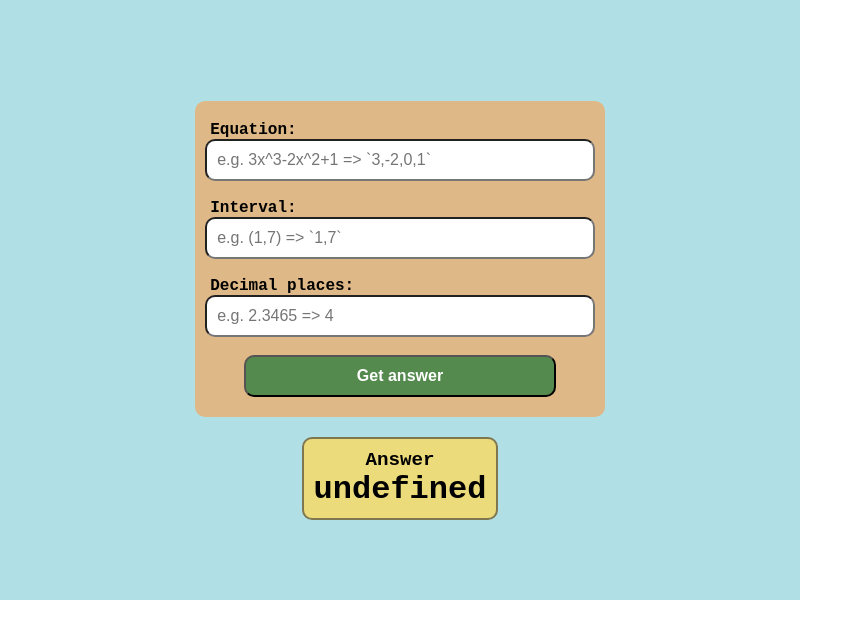
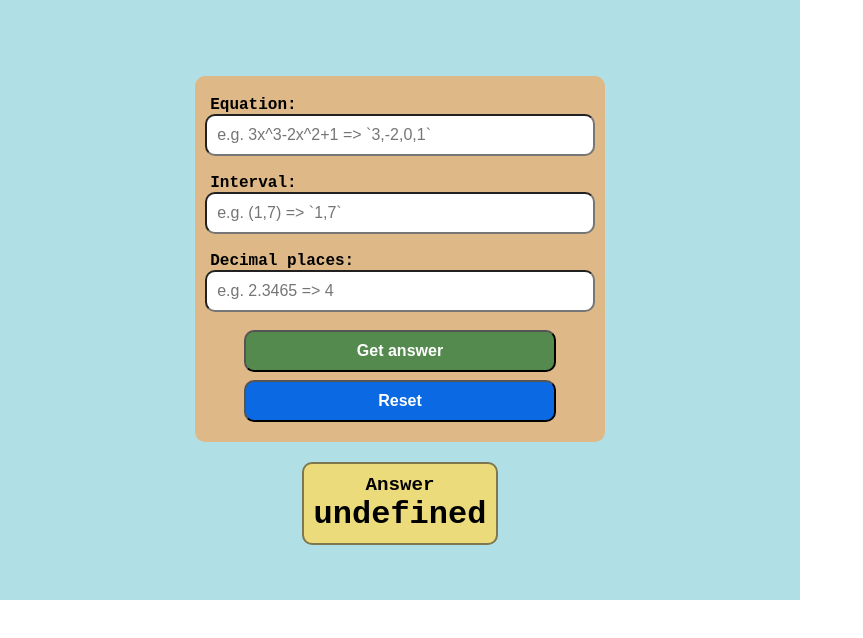
Before and after one commit to Mehdi-Abbas/bracketmethod, a plain HTML site: page index.html in a window 1280 px wide. Both pictures are taken after a click on the button "Get answer". Shown: the whole page, without its empty margins (0-863 px from the left). Drawn offline with Linux system fonts and the light colour scheme.

Commit message:
adds reset button

```diff
--- a/index.html
+++ b/index.html
@@ -47,12 +47,22 @@
             margin-left: 5px;
         }
 
-        .box #btn {
+        .box #btn{
             width: 80%;
             margin-left: 10%;
             background-color: rgb(85, 138, 78);
             color: white;
             font-weight: bold;
+
+
+        }
+        .box #btn-reset{
+            width: 80%;
+            margin-left: 10%;
+            background-color: rgb(11, 105, 228);
+            color: white;
+            font-weight: bold;
+            margin-top: 8px;
 
 
         }
@@ -96,7 +106,8 @@
                 <input id="interval" type="text" placeholder="e.g. (1,7) => `1,7`"><br><br>
                 <label for="interval">Decimal places: </label>
                 <input id="err" type="number" placeholder="e.g. 2.3465 => 4"><br><br>
-                <input id="btn" type="button" value="Get answer">
+                <input id="btn" class="btn" type="button" value="Get answer">
+                <input id="btn-reset" class="btn hide" type="button" value="Reset">
             </form>
         </div>
         <div id="answer" class="answer hide">
@@ -186,7 +197,16 @@
 
         let answer=document.getElementById("answer")
         answer.classList.replace("hide", "block")
+        document.getElementById("btn-reset").classList.replace("hide","block")
 
+    })
+    document.getElementById("btn-reset").addEventListener("click",(e)=>{
+        e.preventDefault()
+        document.getElementById("eqn").value=""
+        document.getElementById("interval").value=""
+        document.getElementById("err").value=""
+        answer.classList.replace("block","hide")
+        document.getElementById("btn-reset").classList.replace("block","hide")
     })
 
 </script>
```
